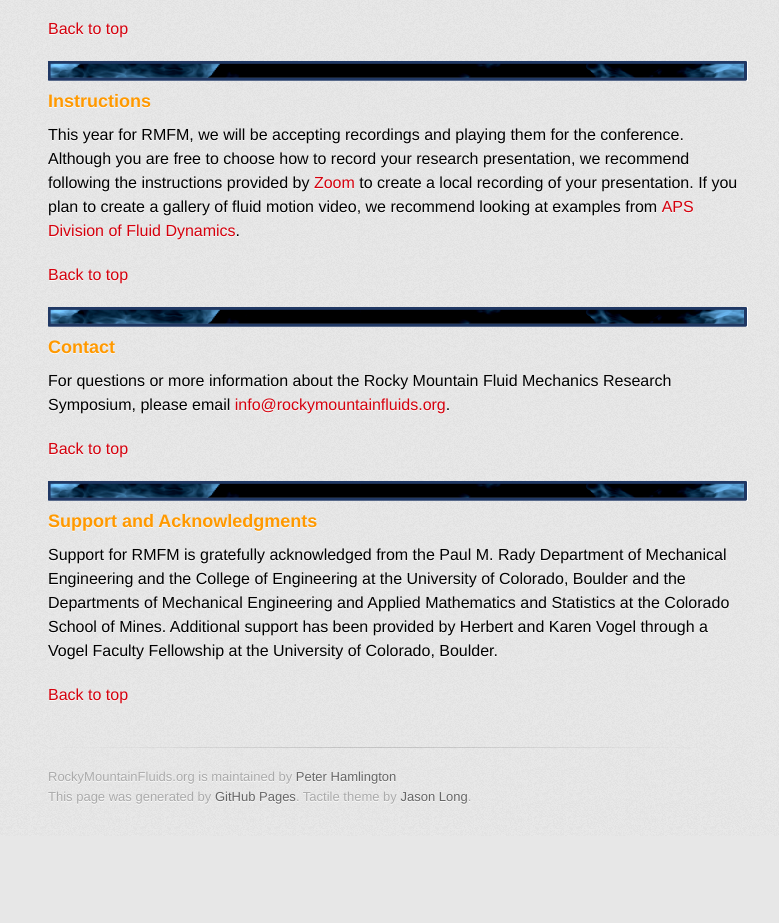
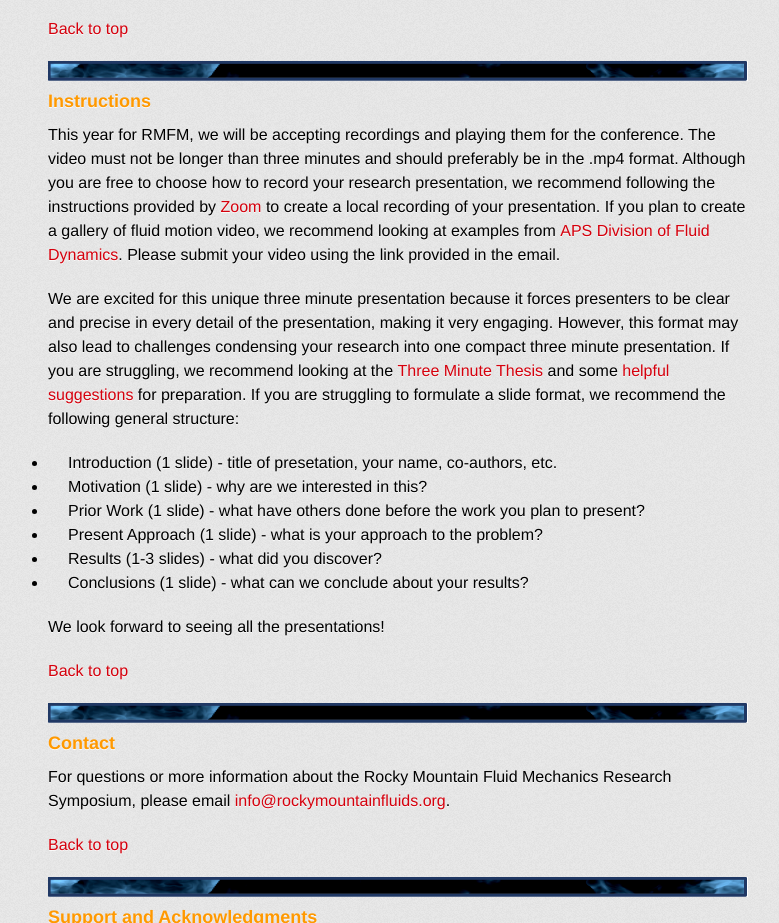
Before and after one commit to phamlington/rockymountainfluids.org, a plain HTML site: page index.html in a window 1280 px wide. Shown: the part 2551-3474 px from the top of the page, without its empty margins (242-1021 px from the left). Before the commit the page ends 3387 px from the top, so only its background shows below. Drawn offline with Linux system fonts and the light colour scheme; a web font is replaced by a local one.

Commit message:
added details for making presentations

```diff
--- a/index.html
+++ b/index.html
@@ -124,7 +124,19 @@ Lead authors and presenters are limited to one submission. Questions may be dire
 <center><img src="images/divider.png" style="width:700px;"></center>
 
 <h3><a id="instructions" class="anchor" href="#instructions" aria-hidden="true"><span class="octicon octicon-link"></span></a>Instructions</h3>
-<p>This year for RMFM, we will be accepting recordings and playing them for the conference. Although you are free to choose how to record your research presentation, we recommend following the instructions provided by <a href="https://support.zoom.us/hc/en-us/articles/201362473-Local-recording">Zoom</a> to create a local recording of your presentation. If you plan to create a gallery of fluid motion video, we recommend looking at examples from <a href="https://gfm.aps.org/meetings/dfd-2019/5d682870199e4c429a9b29e6">APS Division of Fluid Dynamics</a>.</p>
+<p>This year for RMFM, we will be accepting recordings and playing them for the conference. The video must not be longer than three minutes and should preferably be in the .mp4 format. Although you are free to choose how to record your research presentation, we recommend following the instructions provided by <a href="https://support.zoom.us/hc/en-us/articles/201362473-Local-recording">Zoom</a> to create a local recording of your presentation. If you plan to create a gallery of fluid motion video, we recommend looking at examples from <a href="https://gfm.aps.org/meetings/dfd-2019/5d682870199e4c429a9b29e6">APS Division of Fluid Dynamics</a>. Please submit your video using the link provided in the email.</p>
+
+<p>We are excited for this unique three minute presentation because it forces presenters to be clear and precise in every detail of the presentation, making it very engaging. However, this format may also lead to challenges condensing your research into one compact three minute presentation. If you are struggling, we recommend looking at the <a href="https://en.wikipedia.org/wiki/Three_Minute_Thesis">Three Minute Thesis</a> and some <a href="http://www.sussex.ac.uk/internal/doctoralschool/researcherdev/threeminthesis/preparing3mt">helpful suggestions</a> for preparation. If you are struggling to formulate a slide format, we recommend the following general structure:
+<ul>
+  <li>Introduction     (1 slide)    - title of presetation, your name, co-authors, etc.</li>
+  <li>Motivation       (1 slide)    - why are we interested in this?</li>
+  <li>Prior Work       (1 slide)    - what have others done before the work you plan to present?</li>
+  <li>Present Approach (1 slide)    - what is your approach to the problem?</li>
+  <li>Results          (1-3 slides) - what did you discover?</li>
+  <li>Conclusions      (1 slide)    - what can we conclude about your results?</li>
+</ul>
+We look forward to seeing all the presentations!
+</p>
 <p><a href="#top">Back to top</a></p>
 
 <center><img src="images/divider.png" style="width:700px;"></center>
```
